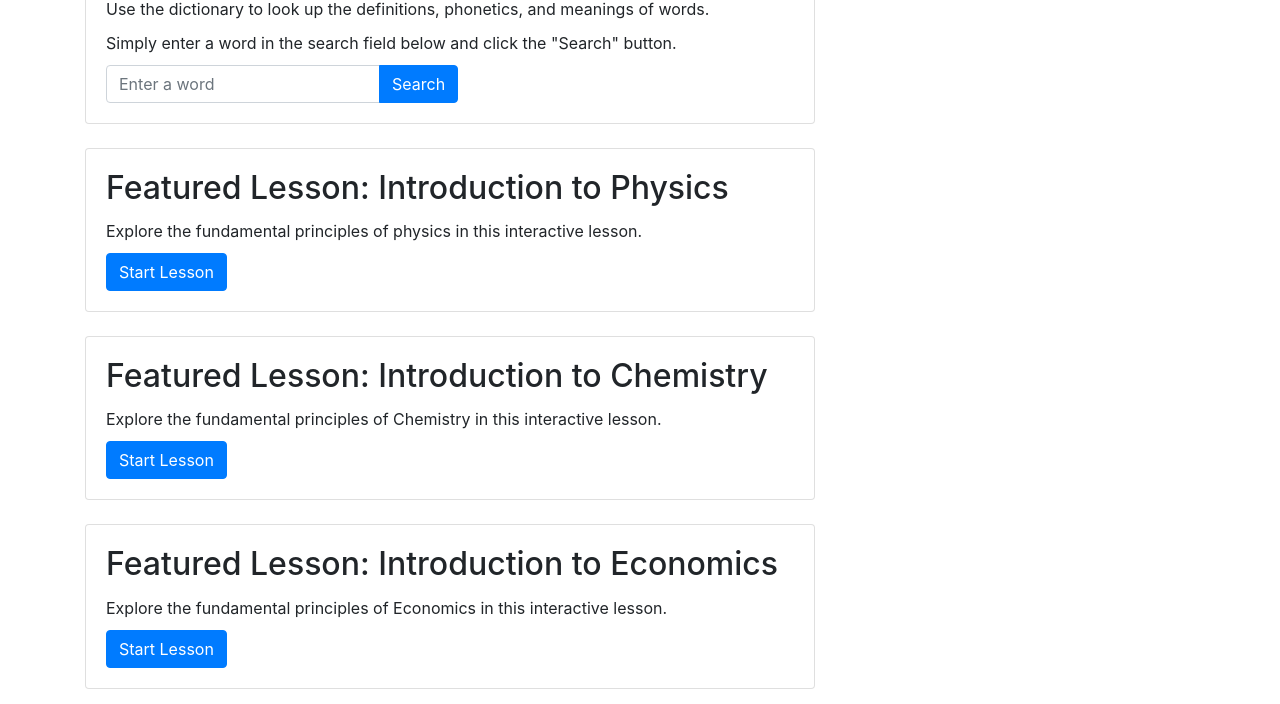
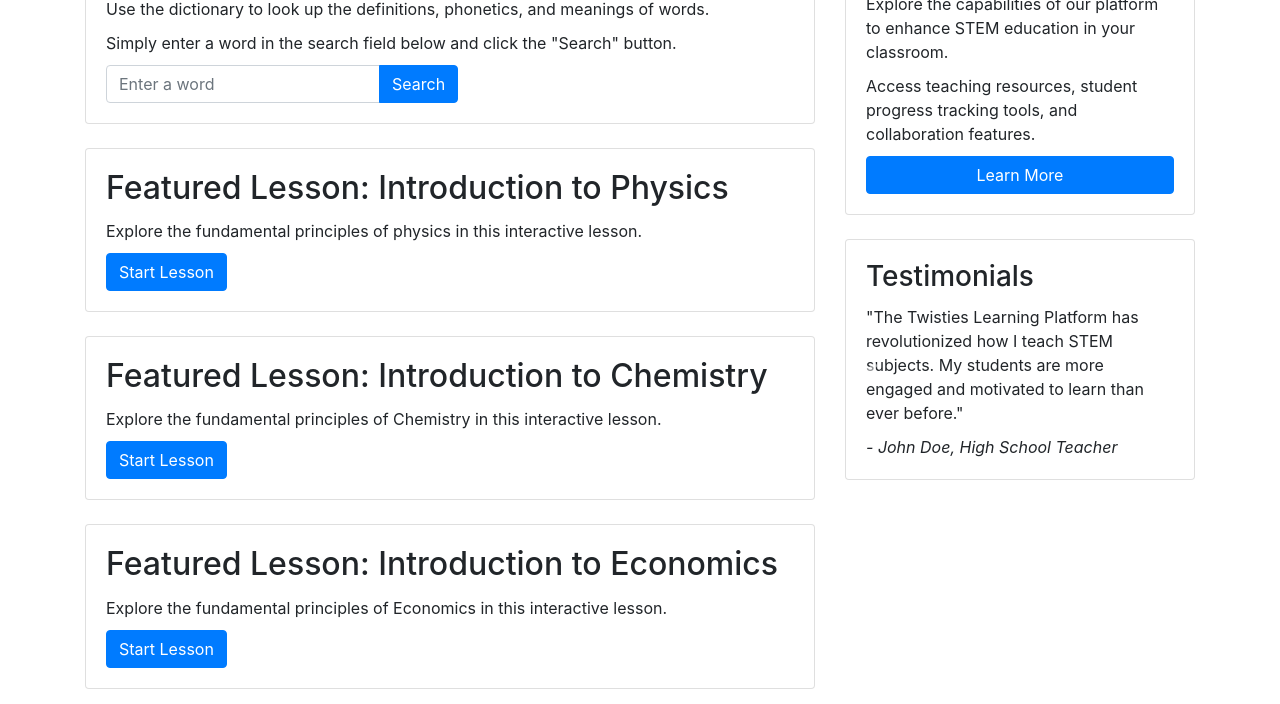
Before and after one commit to twisty147/TwistiesLearningPlatform, a plain HTML site: page index.html in a window 1280 px wide. Shown: the part 553-1257 px from the top of the page. Drawn offline with nearby package versions, Linux system fonts and the light colour scheme.

Commit message:
Update: Educators Join us and Testimonials added to the index page

```diff
--- a/index.html
+++ b/index.html
@@ -113,7 +113,65 @@
                 </div>
             </div>
             <div class="col-md-4">
-            <!-- Featured Lesson End-->
+                <!-- Featured Lesson End-->
+
+                <!-- Call to Action for Educators -->
+                <div class="card mb-4">
+                    <div class="card-body">
+                        <h3 class="card-title">Educators, Join Us!</h3>
+                        <p class="card-text">Explore the capabilities of our platform to enhance STEM education in your
+                            classroom.
+                        </p>
+                        <p class="card-text">Access teaching resources, student progress tracking tools, and
+                            collaboration features.
+                        </p>
+                        <a href="educators.html" class="btn btn-primary btn-block">Learn More</a>
+                    </div>
+                </div>
+                <!-- Call to Action for Educators End-->
+
+                <!--  Success Stories -->
+                <div id="testimonialsCarousel" class="carousel slide" data-ride="carousel">
+                    <div class="carousel-inner">
+                        <div class="carousel-item active">
+                            <div class="card mb-4">
+                                <div class="card-body">
+                                    <h3 class="card-title">Testimonials</h3>
+                                    <div class="testimonial">
+                                        <p class="card-text">"The Twisties Learning Platform has revolutionized how I
+                                            teach STEM subjects.
+                                            My
+                                            students are more engaged and motivated to learn than ever before."</p>
+                                        <p class="card-text"><em>- John Doe, High School Teacher</em></p>
+                                    </div>
+                                </div>
+                            </div>
+                        </div>
+                        <div class="carousel-item">
+                            <div class="card mb-4">
+                                <div class="card-body">
+                                    <h3 class="card-title">Testimonials</h3>
+                                    <div class="testimonial">
+                                        <p class="card-text">"As an educator, I appreciate the wealth of resources
+                                            available on the
+                                            platform. It has made lesson planning and student assessment much easier."
+                                        </p>
+                                        <p class="card-text"><em>- Jane Smith, STEM Coordinator</em></p>
+                                    </div>
+                                </div>
+                            </div>
+                        </div>
+                    </div>
+                    <a class="carousel-control-prev" href="#testimonialsCarousel" role="button" data-slide="prev">
+                        <span class="carousel-control-prev-icon" aria-hidden="true"></span>
+                        <span class="sr-only">Previous</span>
+                    </a>
+                    <a class="carousel-control-next" href="#testimonialsCarousel" role="button" data-slide="next">
+                        <span class="carousel-control-next-icon" aria-hidden="true"></span>
+                        <span class="sr-only">Next</span>
+                    </a>
+                </div>
+                <!-- Success Stories -->
             </div>
         </div>
     </div>
```
